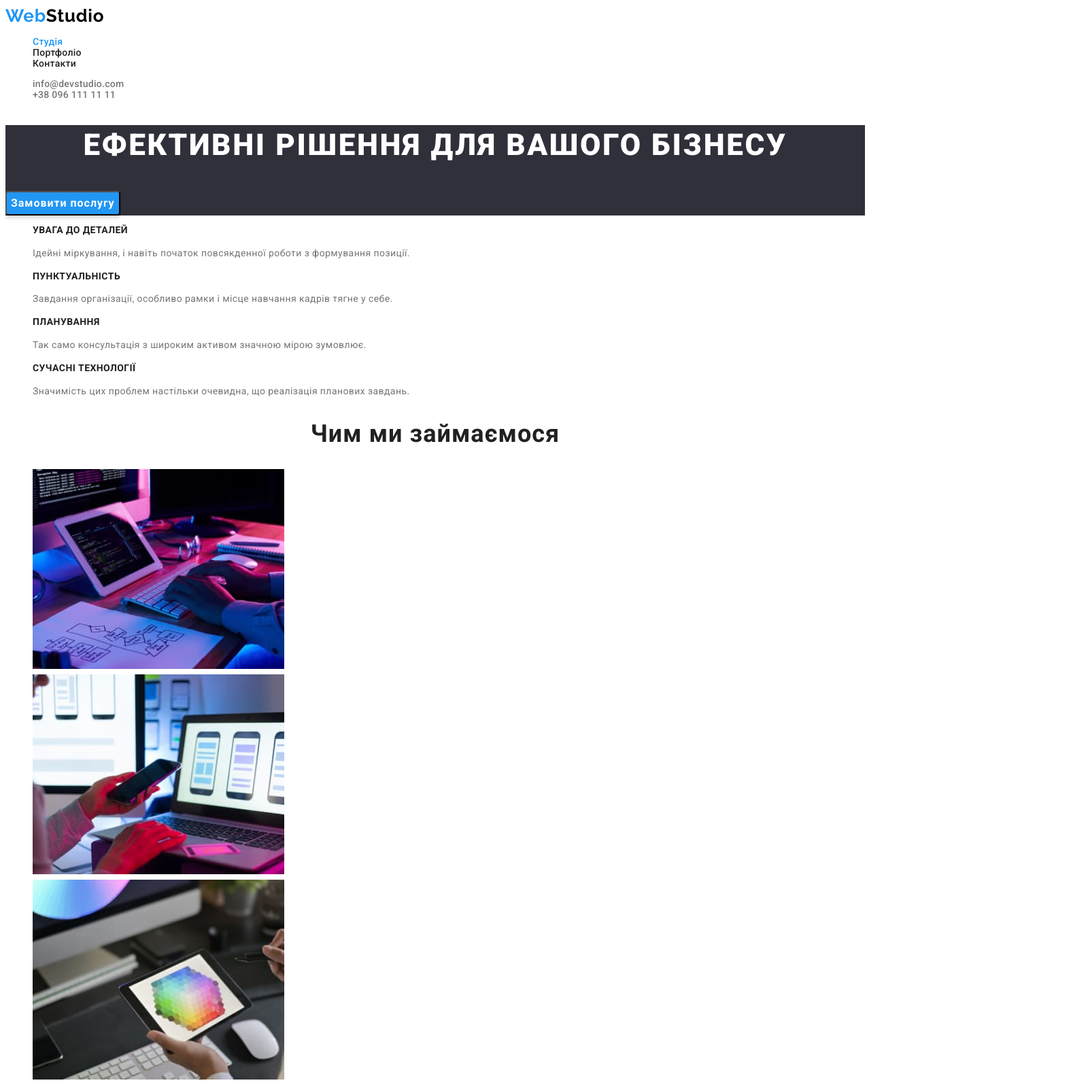
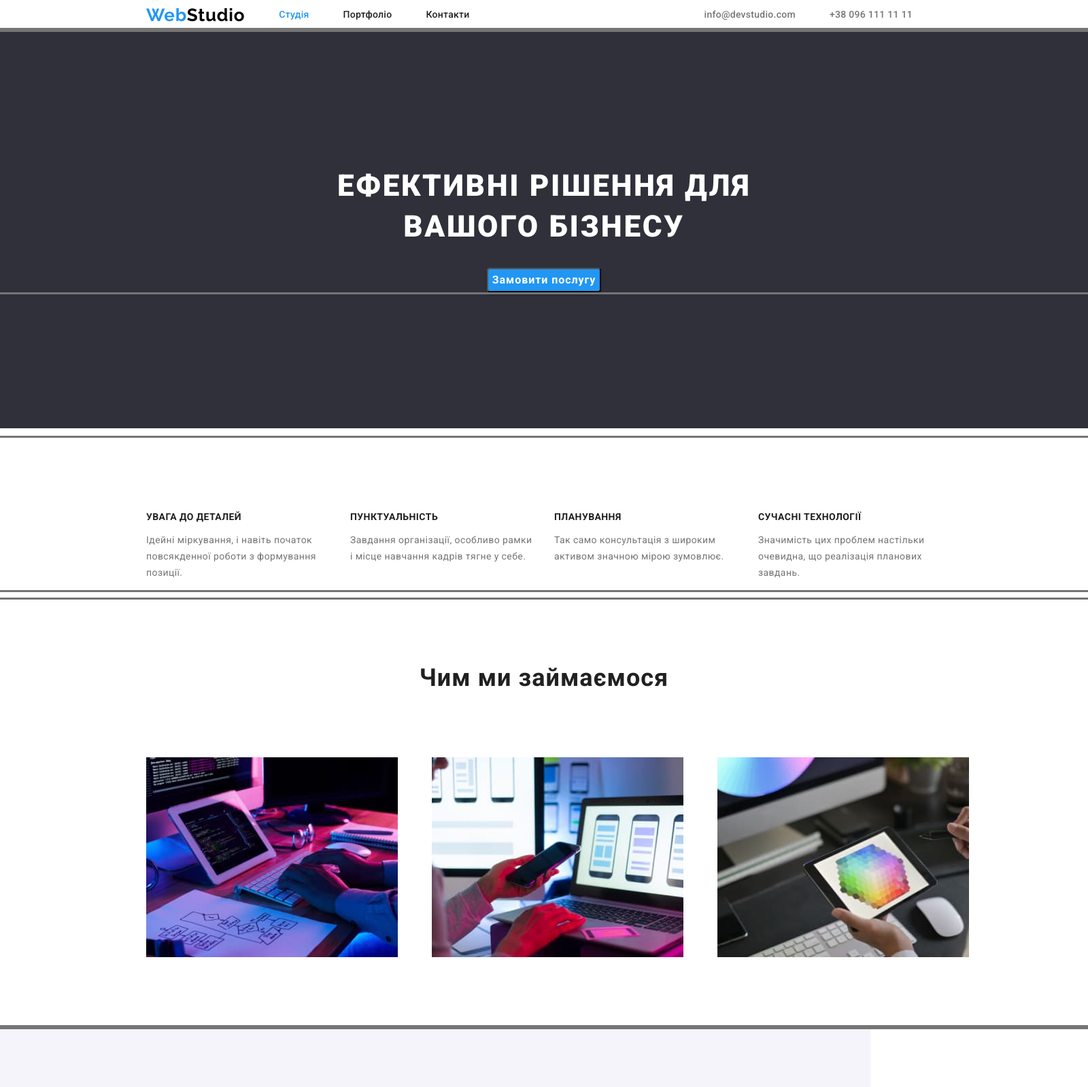
Before and after one commit to DreamTimess/goit-markup-hw-03, a plain HTML site: page index.html in a window 1280 px wide. Shown: the top 1599 px of the page at 68% size, 1600 px wide, since content can reach past the window. Drawn offline with nearby package versions, Linux system fonts and the light colour scheme.

Commit message:
First page

```diff
--- a/css/styles.css
+++ b/css/styles.css
@@ -20,8 +20,22 @@ body {
     color: var(--main-text-color);
 }
 
+.container {
+  width: 1600px;
+  outline: #757575 solid;
+}
+
 /* Класовые стили */
 /* Шапка */
+
+.footer-container {
+    display:flex;
+    align-items:center;
+}
+
+.header-navigation {
+    display: flex;
+}
 
 .header-logo {
     font-family: 'Raleway',sans-serif;
@@ -31,6 +45,9 @@ body {
     letter-spacing: 0.03em;
     color: #000;
     text-decoration: none;
+    margin: auto;
+    margin-left: 215px;
+
 }
 
 .header-logo-web {
@@ -38,11 +55,17 @@ body {
 }
 
 .header-navigation-list {
+    display: flex;
     font-weight: 500;
     font-size: 14px;
     line-height: 1.14;
     letter-spacing: 0.02em;
     list-style: none;
+
+}
+
+.header-navigation-list:nth-child(n+2){
+    padding-left: 50px;
 }
 
 .nav {
@@ -63,6 +86,11 @@ body {
 .link:active {
     color: var(--color-hover)
 }
+.header-contacts-list {
+    display: flex;
+    padding: 0;
+    margin-left: 345px;
+}
 
 .contacts {
     font-weight: 500;
@@ -71,13 +99,22 @@ body {
     letter-spacing: 0.02em;
     color: var(--second-text-color);
     list-style: none;
+}
 
+.contacts.indent {
+    padding-left: 50px;
 }
+
 /* Основной блок */
+
 .main-order {
     background-color: var(--basic-footer-background-color);
+    width: 1600px;
+    display: inline-block;
 }
+
 .main-order-h1 {
+    width: 700px;
     font-weight: 900;
     font-size: 44px;
     line-height: 1.36;
@@ -85,6 +122,8 @@ body {
     letter-spacing: 0.06em;
     text-transform: uppercase;
     color: var(--white-text-color);
+    padding-top: 200px ;
+    margin: auto ;
 }
 .main-order-button {
     cursor: pointer;
@@ -98,9 +137,36 @@ body {
     line-height: 1.88;
     letter-spacing: 0.06em;
     color: var(--white-text-color);
+    display:block;
+    margin: auto;
+    margin-top: 30px;
+    margin-bottom: 200px;
+
 }
+
 .style-list {
     list-style: none;
+    padding-top: 95px;
+
+}
+
+.style-list-work {
+    list-style: none;
+    padding-top: 95px;
+    padding-bottom: 95px;
+}
+
+.style-list-work:nth-child(1n+2) {
+    padding-left: 50px;
+}
+
+.main-batter-ul {
+    display: flex;
+    padding: 0;
+}
+
+.style-list.first {
+    margin-left: 215px;
 }
 
 .main-better-h2,
@@ -118,6 +184,11 @@ body {
 
 .main-batter-p {
     color: var(--second-text-color);
+    width: 270px;
+}
+
+.style-list:nth-child(n+2){
+    padding-left:30px ;
 }
 
 .main-work-h2,
@@ -127,10 +198,32 @@ body {
     line-height: 1.16;
     text-align: center;
     letter-spacing: 0.03em;
+    padding-top: 95px;
+    margin: 0;
+}
+
+.main-work-list {
+    display: flex;
+    padding: 0;
+    margin-top: 0;
+    margin-bottom: 0;
+    margin-left: 215px;
+}
+
+.main-people-list {
+    display: flex;
+    margin: 0;
+    padding: 0;
+    padding-top: 50px;
+    padding-bottom: 90px;
 }
 
 .main-people {
     background-color: var(--second-color-background-color);
+}
+
+.style-list.first {
+    margin-left: 215px;
 }
 
 .main-people-h3 {
@@ -150,9 +243,19 @@ body {
 /* Подвал */
 .footer {
     background-color: var(--basic-footer-background-color);
+    width: 1600px;
+}
+
+.footer-list {
+    display: inline-block;
+    padding: 0;
+    margin-top: 20px;
+    margin-bottom: 60px;
 }
 
 .header-logo-footer {
+    display: inline-block;
+    margin-top: 60px ;
     color:var(--white-text-color)
 }
 
@@ -162,6 +265,12 @@ body {
     line-height: 1.71;
     letter-spacing: 0.03em;
     color: var(--white-text-color);
+
+}
+
+.style-list-footer {
+    list-style: none;
+    margin-left: 215px;
 }
 
 .footer-list-mail,
--- a/index.html
+++ b/index.html
@@ -8,11 +8,13 @@
     <link rel="preconnect" href="https://fonts.googleapis.com" />
     <link rel="preconnect" href="https://fonts.gstatic.com" crossorigin />
     <link href="https://fonts.googleapis.com/css2?family=Raleway:wght@700&family=Roboto:wght@400;500;700;900&display=swap" rel="stylesheet"/>
+    <link rel="stylesheet" href="https://cdnjs.cloudflare.com/ajax/libs/normalize/8.0.1/normalize.min.css" integrity="sha512-NhSC1YmyruXifcj/KFRWoC561YpHpc5Jtzgvbuzx5VozKpWvQ+4nXhPdFgmx8xqexRcpAglTj9sIBWINXa8x5w==" crossorigin="anonymous" referrerpolicy="no-referrer" />
     <link href="./css/styles.css" rel="stylesheet" />
   </head>
   <body>
     <!--Шапка-->
     <header class="header">
+      <div class="container footer-container">
         <nav class="header-navigation">
         <a class="header-logo" href=""><span class="header-logo-web">Web</span>Studio</a>
         <ul class="header-navigation-list">
@@ -23,20 +25,23 @@
         </nav>
         <ul class="header-contacts-list">
         <li class="contacts"><a class="link contacts" href="mailto:info@devstudio.com">info@devstudio.com</a></li>
-        <li class="contacts"><a class="link contacts" href="tel:+380961111111">+38 096 111 11 11</a></li>
+        <li class="contacts indent"><a class="link contacts" href="tel:+380961111111">+38 096 111 11 11</a></li>
         </ul>
     </header>
     <!--Основной блок-->
     <main class="main">
         <section class="main-order">
+          <div class="container order">
             <h1 class="main-order-h1">Ефективні рішення для вашого бізнесу</h1>
             <button class="main-order-button" type="button">Замовити послугу</button>
+          </div>
       </section>
       <!--Преимущество-->
       <section class="main-better">
+        <div class="container better">
         <h2 class="main-better-h2">Переваги</h2>
-          <ul>
-            <li class="style-list">
+          <ul class="main-batter-ul">
+            <li class="style-list first">
               <h3 class="main-batter-h3">УВАГА ДО ДЕТАЛЕЙ</h3>
               <p class="main-batter-p">Ідейні міркування, і навіть початок повсякденної роботи з формування позиції.</p>
             </li>
@@ -53,21 +58,25 @@
               <p class="main-batter-p">Значимість цих проблем настільки очевидна, що реалізація планових завдань.</p>
             </li>
           </ul>
+        </div>
       </section>
       <!--Наши роботы-->
       <section class="main-work">
+        <div class="container">
         <h2 class="main-work-h2">Чим ми займаємося</h2>
         <ul class="main-work-list">
-          <li class="style-list"><img src="./images/pc.jpg" alt="Компьютер" width="370"/></li>
-          <li class="style-list"><img src="./images/tel.jpg" alt="Телефон" width="370"/></li>
-          <li class="style-list"><img src="./images/tablet.jpg" alt="Планшет" width="370"/></li>
+          <li class="style-list-work"><img src="./images/pc.jpg" alt="Компьютер" width="370"/></li>
+          <li class="style-list-work"><img src="./images/tel.jpg" alt="Телефон" width="370"/></li>
+          <li class="style-list-work"><img src="./images/tablet.jpg" alt="Планшет" width="370"/></li>
         </ul>
+        </div>
       </section>
       <!--Персонал-->
       <section class="main-people">
+        <div class="container">
         <h2 class="main-people-h2">Наша команда</h2>
         <ul class="main-people-list">
-          <li class="style-list">
+          <li class="style-list first">
             <img src="./images/person1.jpg" alt="Ігор Дем'яненко" width="270"/>
             <h3 class="main-people-h3">Ігор Дем'яненко</h3>
             <p class="main-people-p">Product Designer</p>
@@ -88,18 +97,21 @@
             <p class="main-people-p">UI Designer</p>
           </li>
         </ul>
+        </div>
       </section>
     </main>
   <!--Подвал-->
     <footer class="footer">
+      <div class="container">
        <a class="header-logo header-logo-footer" href=""><span class="header-logo-web">Web</span>Studio</a>
     <address class="address-font-style">
       <ul class="footer-list">
-        <li class="style-list"><a class="footer-list-map link" href="https://goo.gl/maps/4TLf4897QTm32brY9" target="_blank" rel="noreferrer noopener">м. Київ, пр-т Лесі Українки, 26</a></li>
-        <li class="style-list"><a class="footer-list-mail link" href="mailto:info@devstudio.com">info@devstudio.com</a></li>
-        <li class="style-list"><a class="footer-list-tel link" href="tel:+380961111111">+38 096 111 11 11</a></li>
+        <li class="style-list-footer"><a class="footer-list-map link" href="https://goo.gl/maps/4TLf4897QTm32brY9" target="_blank" rel="noreferrer noopener">м. Київ, пр-т Лесі Українки, 26</a></li>
+        <li class="style-list-footer"><a class="footer-list-mail link" href="mailto:info@devstudio.com">info@devstudio.com</a></li>
+        <li class="style-list-footer"><a class="footer-list-tel link" href="tel:+380961111111">+38 096 111 11 11</a></li>
       </ul>
     </address>
+    </div>
     </footer>
   </body>
 </html>
```
Lines whose indentation alone changed are shown as unchanged.
